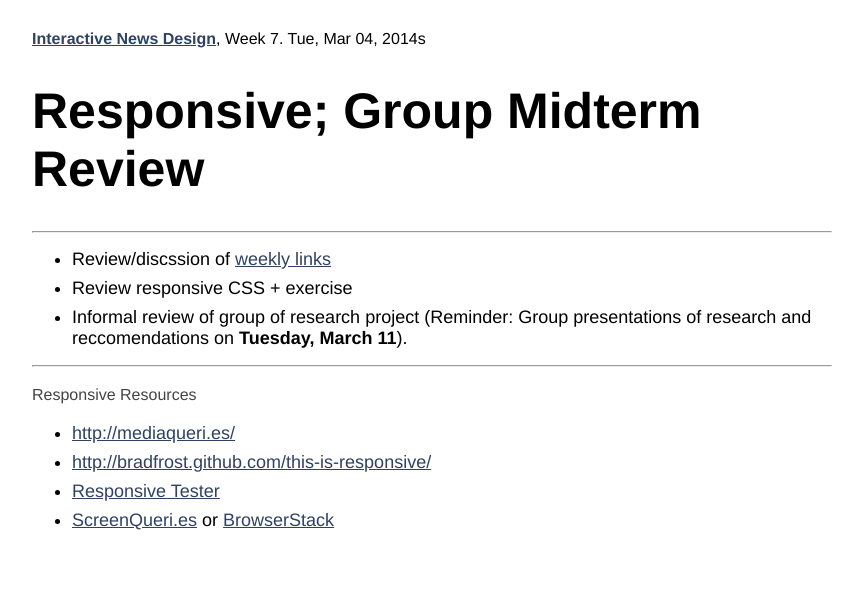
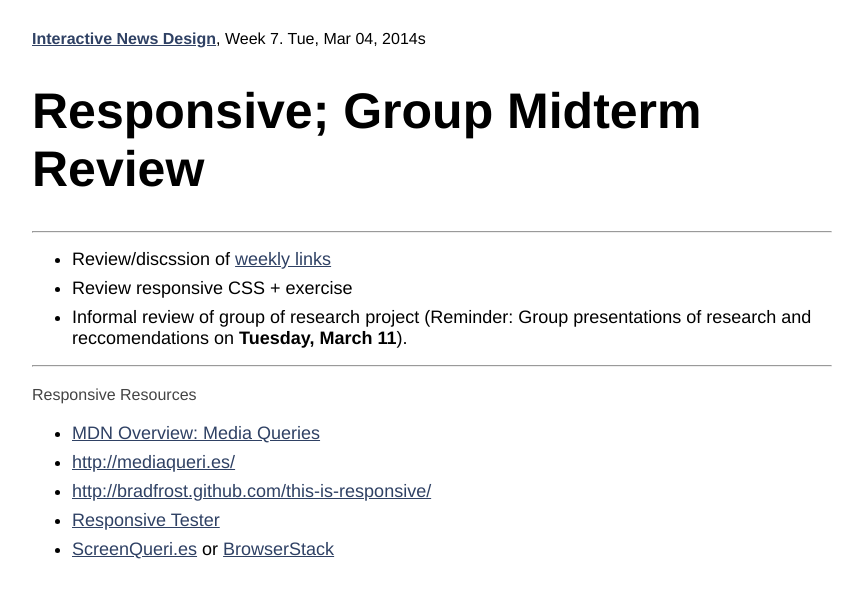
Before and after one commit to tysone/2014-columbia, a Jekyll site: the page built from _posts/2014-03-04-class-12.md, in a window 1280 px wide. Shown: the top 598 px of the page, without its empty margins (248-1111 px from the left). Built offline with Jekyll 4.4.1, drawn with Linux system fonts in a browser that asks for light colours.

Commit message:
mdn link media queries

```diff
--- a/_posts/2014-03-04-class-12.md
+++ b/_posts/2014-03-04-class-12.md
@@ -13,6 +13,7 @@ summary: Diving deeper into responsive CSS
 
 Responsive Resources
 
+* [MDN Overview: Media Queries](https://developer.mozilla.org/en-US/docs/Web/Guide/CSS/Media_queries)
 * [http://mediaqueri.es/](http://mediaqueri.es/)
 * [http://bradfrost.github.com/this-is-responsive/](http://bradfrost.github.com/this-is-responsive/)
 * [Responsive Tester](http://mattkersley.com/responsive/)
```
